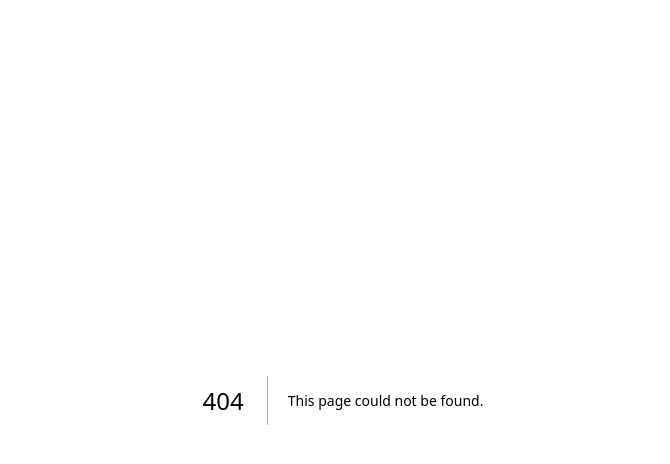
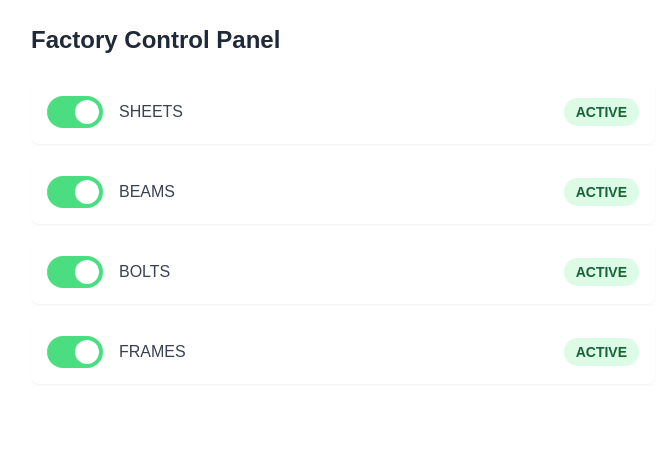
Before and after one commit to Kartashyan/next-concepts, a Next.js app: page /assignments in a window 1280 px wide. Before the commit this address had no page. Shown: the top 464 px of the page, without its empty margins (297-967 px from the left). Built offline with nearby package versions, Linux system fonts and the light colour scheme.

Commit message:
feat: add FactoryStatus component for managing factory station statuses

```diff
--- /dev/null
+++ b/src/app/assignments/factory-status.tsx
@@ -0,0 +1,149 @@
+"use client";
+
+import { useState, ChangeEvent } from "react";
+
+type StatusKey = "sheets" | "beams" | "bolts" | "frames";
+
+interface Status {
+  sheets: boolean;
+  beams: boolean;
+  bolts: boolean;
+  frames: boolean;
+}
+
+const dependencies: Record<StatusKey, StatusKey[]> = {
+  sheets: ["bolts", "frames"],
+  beams: ["frames"],
+  bolts: ["frames"],
+  frames: [],
+};
+
+// Add reverse dependencies to track parents
+const parentDependencies: Record<StatusKey, StatusKey[]> = {
+  frames: ["sheets", "beams", "bolts"],
+  bolts: ["sheets"],
+  beams: [],
+  sheets: [],
+};
+
+type StationProps = {
+  id: StatusKey;
+  label: string;
+  checked: boolean;
+  onChange: (e: ChangeEvent<HTMLInputElement>) => void;
+};
+
+const Station = ({ id, label, checked, onChange }: StationProps) => (
+  <div className="flex items-center justify-between p-4 bg-white rounded-lg shadow-sm hover:shadow-md transition-shadow">
+    <label htmlFor={`${id}-status`} className="flex items-center cursor-pointer">
+      <div className="relative">
+        <input
+          type="checkbox"
+          id={`${id}-status`}
+          onChange={onChange}
+          checked={checked}
+          className="sr-only"
+        />
+        <div className={`block w-14 h-8 rounded-full transition-colors duration-200 ease-in-out ${
+          checked ? 'bg-green-400' : 'bg-red-400'
+        }`}>
+          <div className={`absolute left-1 top-1 bg-white w-6 h-6 rounded-full transition-transform duration-200 ease-in-out ${
+            checked ? 'translate-x-6' : 'translate-x-0'
+          }`}></div>
+        </div>
+      </div>
+      <span className="ml-4 font-medium text-gray-700">{label}</span>
+    </label>
+    <span className={`px-3 py-1 rounded-full text-sm font-semibold ${
+      checked ? 'bg-green-100 text-green-800' : 'bg-red-100 text-red-800'
+    }`}>
+      {checked ? 'ACTIVE' : 'INACTIVE'}
+    </span>
+  </div>
+);
+
+export function FactoryStatus() {
+  const [status, setStatus] = useState<Status>({
+    sheets: true,
+    beams: true,
+    bolts: true,
+    frames: true,
+  });
+
+  const updateDependentStations = (
+    currentStatus: Status,
+    station: StatusKey,
+    checked: boolean
+  ): Status => {
+    const newStatus = { ...currentStatus };
+
+    if (!checked) {
+      // When disabling a station
+      newStatus[station] = false;
+
+      // Recursively disable all dependent stations
+      const processDisable = (key: StatusKey) => {
+        dependencies[key].forEach(dependent => {
+          newStatus[dependent] = false;
+          processDisable(dependent);
+        });
+      };
+      processDisable(station);
+    } else {
+      // When enabling a station
+      const canEnable = (key: StatusKey): boolean => {
+        const requiredParents = parentDependencies[key];
+        return requiredParents.every(parent => newStatus[parent]);
+      };
+
+      // Only enable if all prerequisites are met
+      if (canEnable(station)) {
+        newStatus[station] = true;
+      } else {
+        newStatus[station] = false;
+      }
+    }
+
+    return newStatus;
+  };
+
+  const handleChange = (key: StatusKey) => (e: ChangeEvent<HTMLInputElement>) => {
+    const checked = e.target.checked;
+    setStatus(prevStatus => ({
+      ...prevStatus,
+      ...updateDependentStations(prevStatus, key, checked)
+    }));
+  };
+
+  return (
+    <div className="max-w-2xl mx-auto p-6 space-y-6">
+      <h3 className="text-2xl font-bold text-gray-800 mb-6">Factory Control Panel</h3>
+      <div className="space-y-4">
+        <Station
+          id="sheets"
+          label="SHEETS"
+          checked={status.sheets}
+          onChange={handleChange("sheets")}
+        />
+        <Station
+          id="beams"
+          label="BEAMS"
+          checked={status.beams}
+          onChange={handleChange("beams")}
+        />
+        <Station
+          id="bolts"
+          label="BOLTS"
+          checked={status.bolts}
+          onChange={handleChange("bolts")}
+        />
+        <Station
+          id="frames"
+          label="FRAMES"
+          checked={status.frames}
+          onChange={handleChange("frames")}
+        />
+      </div>
+    </div>
+  );
+}
--- /dev/null
+++ b/src/app/assignments/page.tsx
@@ -0,0 +1,9 @@
+import { FactoryStatus } from "./factory-status";
+
+export default function Assignment() {
+  return (
+    <div>
+      <FactoryStatus />
+    </div>
+  );
+}
```
